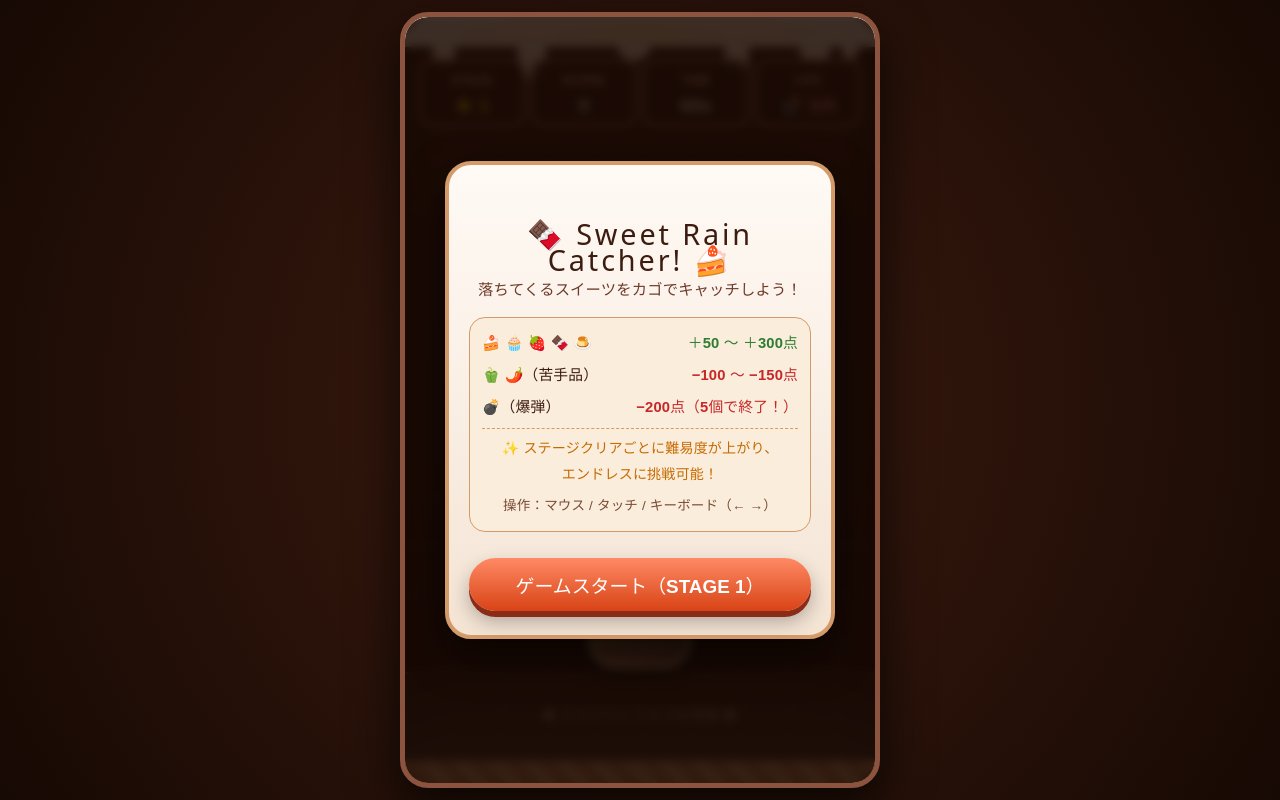
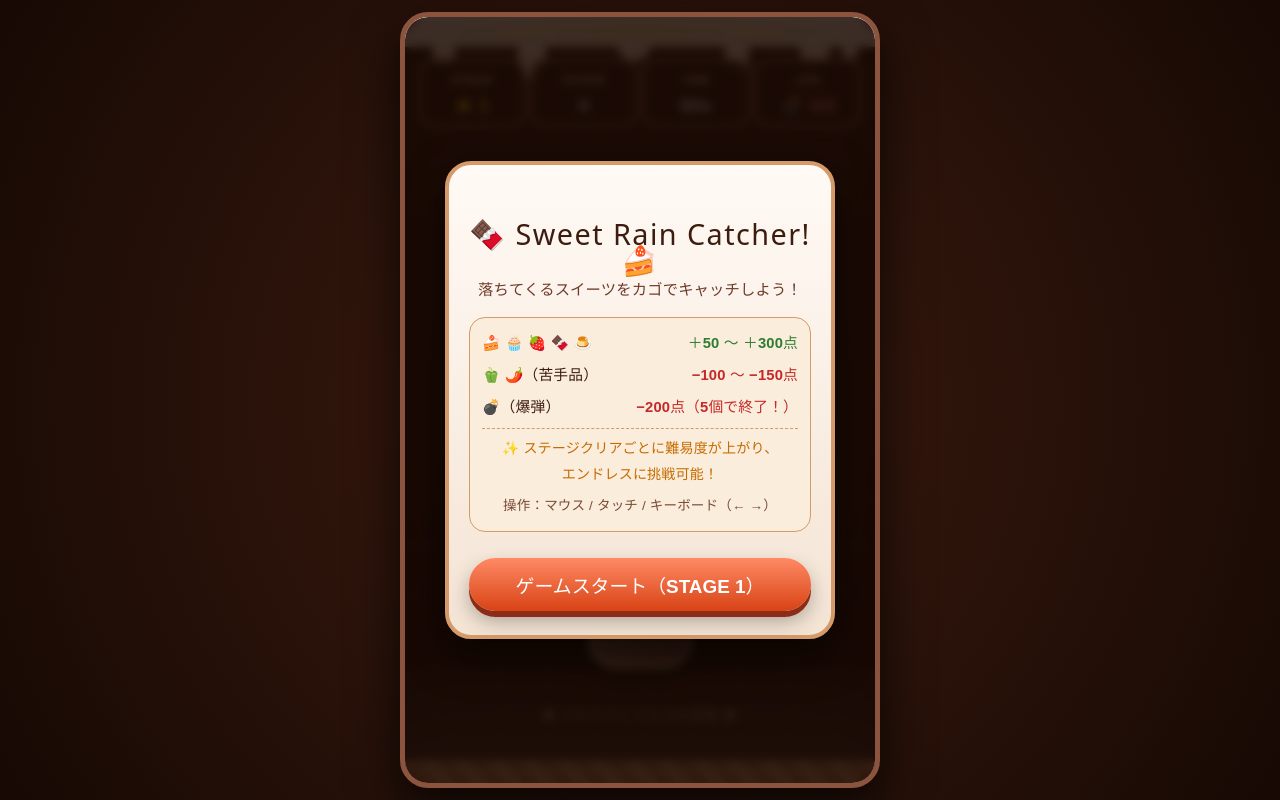
Before and after one commit to kkayanoshimada-source/sweet_rain_catcher, a React (Vite) app: page / in a window 1280 px wide. Built offline with nearby package versions, Linux system fonts and the light colour scheme.

Commit message:
bug fix7

```diff
--- a/src/App.css
+++ b/src/App.css
@@ -209,7 +209,7 @@ body,
   font-size: 1.6rem;
   color: #3d1c10;
   margin-bottom: 6px;
-  letter-spacing: 0.1em;
+  letter-spacing: 0.05em;
 }
 
 .game-subtitle {
```
